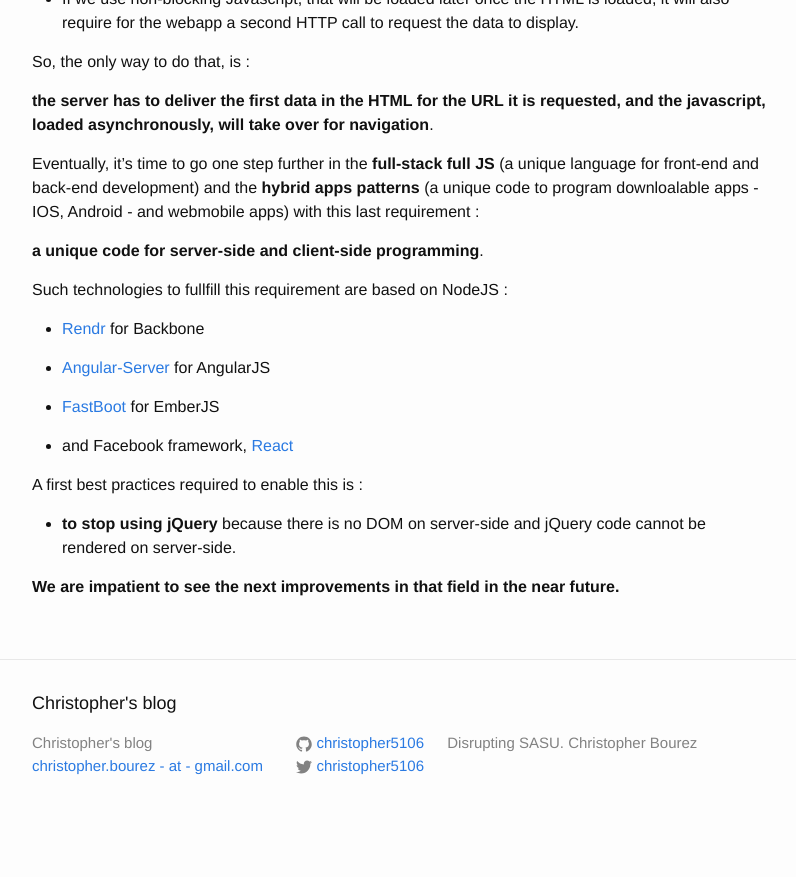
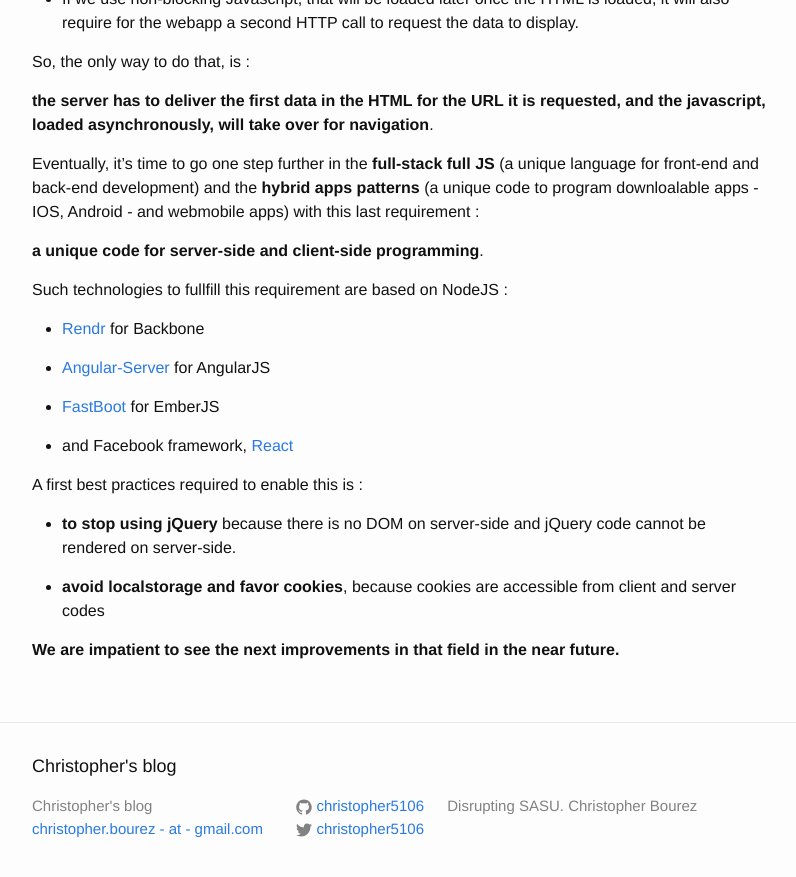
Before and after one commit to christopher5106/christopher5106.github.io, a Jekyll site: the page built from _posts/2015-05-17-mobile-first-new-exigences.markdown, in a window 1280 px wide and 900 px high, scrolled down 621 px. Shown: the top 877 px of the window, without its empty margins (238-1034 px from the left). Built offline with Jekyll 4.4.1, drawn with Linux system fonts in a browser that asks for light colours; before the commit the page ends 1458 px from its top, so only the background shows below that.

Commit message:
add cookies

```diff
--- a/_posts/2015-05-17-mobile-first-new-exigences.markdown
+++ b/_posts/2015-05-17-mobile-first-new-exigences.markdown
@@ -46,4 +46,7 @@ A first best practices required to enable this is :
 
 - **to stop using jQuery** because there is no DOM on server-side and jQuery code cannot be rendered on server-side.
 
+- **avoid localstorage and favor cookies**, because cookies are accessible from client and server codes
+
+
 **We are impatient to see the next improvements in that field in the near future.**
```
